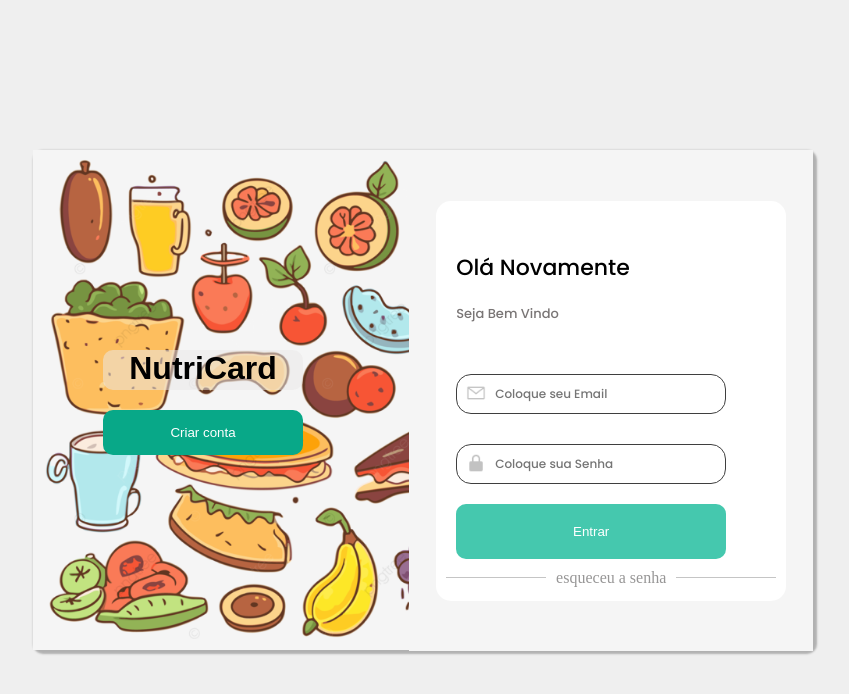
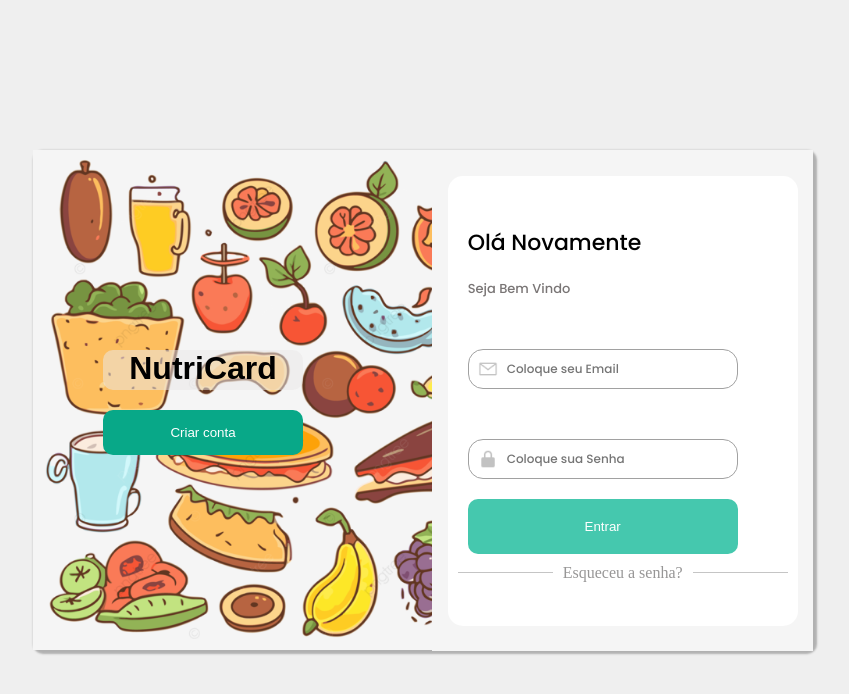
Before and after one commit to lucasMunizt/estagio-2, a React (Vite) app: page / in a window 1280 px wide. Shown: the top 694 px of the page, without its empty margins (217-1066 px from the left). Built offline with nearby package versions, Linux system fonts and the light colour scheme; a web font is replaced by a local one.

Commit message:
adicionando cadastro

```diff
--- a/src/App.jsx
+++ b/src/App.jsx
@@ -3,12 +3,14 @@ import { useState } from 'react'
 import './App.css'
 import Input from './components/input/Input'
 import Login from './components/Login'
+import Cadastro from './components/Cadastro'
 
 function App() {
 
   return (
     <>
         <Login/>
+        {/* <Cadastro/> */}
     </>
   )
 }
--- /dev/null
+++ b/src/components/Cadastro.css
@@ -0,0 +1,53 @@
+#nome {
+    margin-top: 2px;
+    margin-left: 20px;
+}
+
+#email {
+    margin-bottom: 20px;
+}
+
+#confirm-senha {
+    margin-left: 20px;
+}
+
+#butao-cadastrar {
+    margin-left: 20px;
+    padding: 15px;
+    margin-top: 20px;
+}
+
+.card-body {
+    width: 350px;
+    background-color: #fff;
+    height: 450px;
+    border-radius: 15px;
+}
+
+#iconCadastroPersona {        /*senha*/
+    max-width: 16px;
+    max-height: 16px;
+    margin-top: 10px;
+    left: 30px;
+
+}
+
+#iconCadastroEmail {  /*Nome*/
+    max-width: 16px;
+    max-height: 16px;
+    margin-top: 13px;
+    left: 30px;
+
+}
+
+#iconCadastroSenha {     /*Email*/
+    margin-top: 40px;
+    left: 30px;
+}
+
+#login{
+    margin-left: 120px;
+    margin-top: 20px;
+    padding: 15px;
+    width: 150px;
+}
--- /dev/null
+++ b/src/components/Cadastro.jsx
@@ -0,0 +1,41 @@
+import React from 'react'
+import Logins from './Logins'
+import iconEmail from '../assets/icons/iconEmail.png'
+import iconSenha from '../assets/icons/iconSenha.png'
+import iconPessoal from '../assets/icons/iconPersona.png'
+import './Cadastro.css'
+
+const Cadastro = () => {
+  return (
+    <Logins
+      titulo="NutriCard"
+      butaoId1="login"
+      butaoValor1="Fazer Login"
+      titulo2="Crie sua Conta"
+      span="Seja Bem Vindo"
+      inputId1="nome"
+      iconEmail={iconPessoal}
+      placeholder1="Coloque Seu Nome"
+      typer1="text"
+      inputId2="email"
+      iconSenha={iconEmail}
+      placeholder2="Crie Seu Email"
+      type2="email"
+      butaoValor2="Cadastrar"
+      butaoId2="butao-cadastrar"
+      a="Faça login"
+      isCadastro={true}
+      inputIdExtra="confirm-senha"
+      iconExtra={iconSenha}
+      placeholderExtra="Coloque Sua Senha"
+      typeExtra="password"
+      layoutInvertido={true}
+      idImgPersona='iconCadastroPersona'
+      idImgEmail='iconCadastroEmail'
+      idImgSenha='iconCadastroSenha'
+
+    />
+  )
+}
+
+export default Cadastro
--- a/src/components/Login.css
+++ b/src/components/Login.css
@@ -18,7 +18,7 @@ html{
 }
 .img{
     background-image: url('../assets/imgLogin.png');
-    width: 400px;
+    width: 450px;
     height: 500px;
     background-size: cover;
     background-repeat: no-repeat;
@@ -127,3 +127,13 @@ form{
     padding: 15px;
     background-color: #08A888;
 }
+
+#iconSenhaLogin{
+   margin-top: 40px;
+   left: 30px;
+}
+
+#iconEmailLogin{
+    margin-top: 40px;
+    left: 30px;
+}
--- a/src/components/Login.jsx
+++ b/src/components/Login.jsx
@@ -1,38 +1,33 @@
 import React from 'react'
-import Input from './input/Input'
-import './Login.css'
-import imgLogin from '../assets/imgLogin.png'
+import Logins from './Logins'
 import iconEmail from '../assets/icons/iconEmail.png'
 import iconSenha from '../assets/icons/iconSenha.png'
-import Butao from './Butao/Butao'
+import './Login.css'
+
 const Login = () => {
   return (
-    <div>
-        <div className="container">
-            <div className="quadrado-principal">
-              <div className="img">
-                <h1>NutriCard</h1>
-                 {/* <img src={imgLogin} alt="" /> */}
-                 <Butao id="criar-conta" valor="Criar conta"/>
-              </div>
-                <div className="card">
-                    <div className="card-body">
-                     <h1>Olá Novamente</h1>
-                     <span>Seja Bem Vindo</span>
-                      <form action="">
-                        <Input id='email' icon={iconEmail} placeholder="Coloque seu Email" type="email"/>
-                        <Input id='senha' icon={iconSenha} placeholder="Coloque sua Senha" type="password"/>
-                        <Butao valor="Entrar" id="butao-entrar"/>
-                         <div className="senha-esquecida">
-                          <p><a href="#">esqueceu a senha</a></p>
-                          </div>
-                       </form>
-                    </div>
-                </div>
-            </div>
-        </div>
-
-    </div>
+    <Logins
+      titulo="NutriCard"
+      butaoId1="criar-conta"
+      butaoValor1="Criar conta"
+      titulo2="Olá Novamente"
+      span="Seja Bem Vindo"
+      inputId1="email"
+      iconEmail={iconEmail}
+      placeholder1="Coloque seu Email"
+      typer1="email"
+      inputId2="senha"
+      iconSenha={iconSenha}
+      placeholder2="Coloque sua Senha"
+      type2="password"
+      butaoValor2="Entrar"
+      butaoId2="butao-entrar"
+      a="Esqueceu a senha?"
+      isCadastro={false}
+      layoutInvertido={false}
+      idImgEmail='iconEmailLogin'
+      idImgSenha='iconSenhaLogin'
+    />
   )
 }
 
--- /dev/null
+++ b/src/components/Logins.css
@@ -0,0 +1,70 @@
+html{
+    background-color: #EFEFEF;
+}
+
+.quadrado-principal{
+    background-color: #979696;
+    width: 780px;
+    height: 500px;
+    display: flex;
+    box-shadow: rgb(177, 177, 177) 2px 2px 2px 2px;
+    border-radius: 8px;
+}
+.container{
+    display: flex;
+    justify-content: center;
+    align-items: center;
+    height: 100vh;
+}
+
+.container img{
+    width: 350px;
+    height: 500px;
+}
+
+.card{
+    background-color: #F5F5F5;
+    width: 429px;
+    height: 501px;
+    display: flex;
+    align-items: center;
+    justify-content: center;
+}
+
+.card-body{
+    width: 350px;
+    background-color: #fff;
+    height: 400px;
+   border-radius: 15px;
+}
+
+.card-body h1,span{
+    margin-top: 50px;
+    margin-left: 20px;
+}
+
+.card-body h1{
+    margin-bottom: 20px;
+    font-family: "Poppins", sans-serif;
+    font-weight: 500;
+    font-style: normal;
+    font-size: 22px;
+}
+
+.card-body span{
+    margin-bottom: 20px;
+    font-family: "Poppins", sans-serif;
+    font-weight: 500;
+    font-style: normal;
+    font-size: 13px;
+    color: #797575;
+}
+
+form{
+    margin-top: 20px;
+}
+
+.invertido {
+    display: flex;
+    flex-direction: row-reverse; /* Inverte a posição da imagem e do formulário */
+  }
--- /dev/null
+++ b/src/components/Logins.jsx
@@ -0,0 +1,61 @@
+import React from 'react'
+import './Logins.css'
+import Input from './input/Input'
+import Butao from './Butao/Butao'
+
+const Logins = ({
+  titulo, butaoId1, butaoValor1, titulo2, span,
+  inputId1, iconEmail, placeholder1, typer1,
+  inputId2, iconSenha, placeholder2, type2,
+  butaoValor2, butaoId2, a, isCadastro = false,
+  inputIdExtra, iconExtra, placeholderExtra, typeExtra,
+  layoutInvertido = false,idImgEmail,idImgSenha,idImgPersona
+}) => {
+  return (
+    <div>
+      <div className="container">
+        <div className={`quadrado-principal ${layoutInvertido ? 'invertido' : ''}`}>
+          <div className="img">
+            <h1>{titulo}</h1>
+            <Butao id={butaoId1} valor={butaoValor1} />
+          </div>
+          <div className="card">
+            <div className="card-body">
+              <h1>{titulo2}</h1>
+              <span>{span}</span>
+              <form action="">
+                <Input
+                 id={inputId1}
+                 icon={iconEmail}
+                 placeholder={placeholder1}
+                 type={typer1}
+                 idImg={idImgEmail}/>
+                <Input
+                  id={inputId2}
+                  icon={iconSenha}
+                  placeholder={placeholder2}
+                  type={type2}
+                  idImg={idImgSenha}/>
+                {/* Campo extra apenas na tela de cadastro */}
+                {isCadastro && (
+                  <Input
+                  id={inputIdExtra}
+                  icon={iconExtra}
+                  placeholder={placeholderExtra}
+                  type={typeExtra}
+                  idImg={idImgPersona}/>
+                )}
+                <Butao valor={butaoValor2} id={butaoId2} />
+                <div className="senha-esquecida">
+                  <p><a href="./Cadastro.jsx">{a}</a></p>
+                </div>
+              </form>
+            </div>
+          </div>
+        </div>
+      </div>
+    </div>
+  )
+}
+
+export default Logins
--- a/src/components/input/Input.css
+++ b/src/components/input/Input.css
@@ -2,7 +2,7 @@ input{
    width: 270px;
    height: 40px;
    border-radius: 15px;
-   border: 1px solid rgb(63, 63, 63);
+   border: 1px solid rgb(161, 161, 161);
    outline: none;
    padding-left: 38px;
 }
@@ -12,14 +12,20 @@ input{
    width: 250px;
 }
 
-.input-container img {
+/* .input-container img {
    position: absolute;
-   left: 30px; /* Posição do ícone */
+   left: 30px;
    top: 70%;
    transform: translateY(-50%);
    max-width: 20px;
    max-height: 20px;
-}
+} */
+ .icon{
+   max-width: 20px;
+   max-height: 20px;
+   position: absolute;
+ }
+
 
 input::placeholder{
    font-family: "Poppins", sans-serif;
--- a/src/components/input/Input.jsx
+++ b/src/components/input/Input.jsx
@@ -1,9 +1,9 @@
 import React from 'react'
 import './Input.css'
-const Input = ({type,placeholder,id,icon}) => {
+const Input = ({type,placeholder,id,icon,idImg}) => {
   return (
     <div className="input-container">
-      <img src={icon} alt="Email Icon" className="icon" />
+      <img src={icon} alt="Email Icon" className="icon" id={idImg}/>
       <input type={type} placeholder={placeholder} id={id} />
    </div>
   )
```
Also changed, not shown: src/assets/test.png (added).
